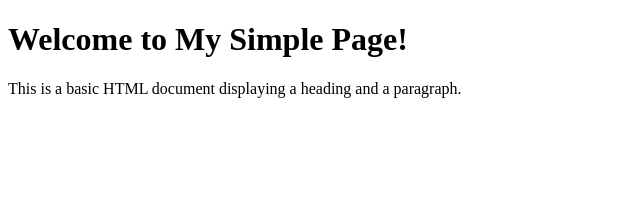
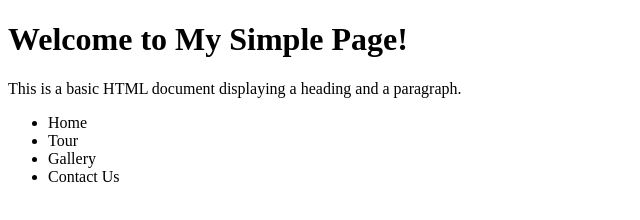
Before and after one commit to BilalHussainButt25/GitLearning, a plain HTML site: page index.html in a window 1280 px wide. Shown: the whole page, without its empty margins (0-640 px from the left). Drawn offline with Linux system fonts and the light colour scheme.

Commit message:
Adding list in the file

```diff
--- a/index.html
+++ b/index.html
@@ -8,5 +8,11 @@
 <body>
     <h1>Welcome to My Simple Page!</h1>
     <p>This is a basic HTML document displaying a heading and a paragraph.</p>
+    <ul>
+	    <li>Home</li>
+	    <li>Tour</li>
+	    <li>Gallery</li>
+	    <li>Contact Us</li>
+    </ul>
 </body>
 </html>
```
